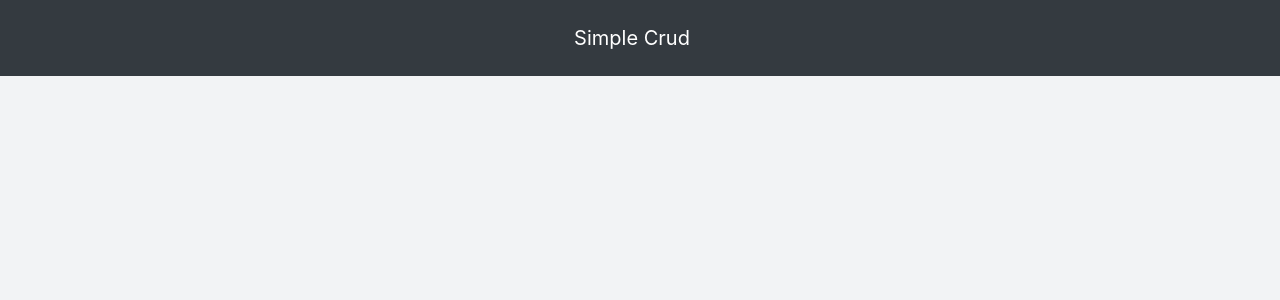
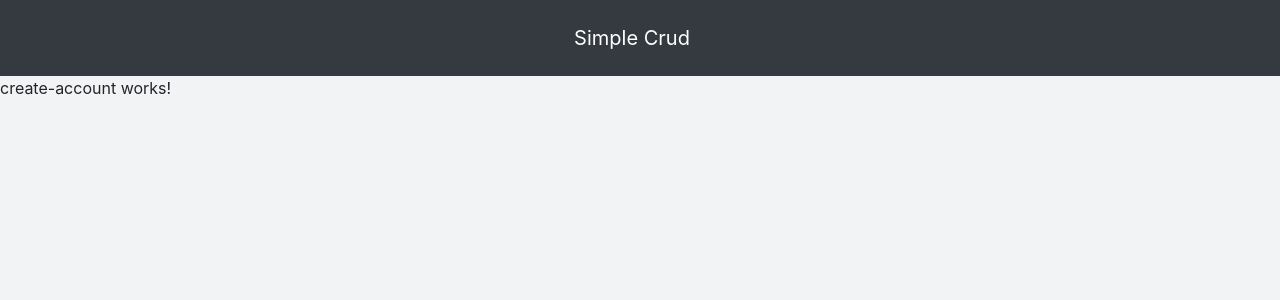
Before and after one commit to alfredosebastiao/simple-crud-with-angular, an Angular app: page /create-account in a window 1280 px wide. Before the commit this address led to /. Shown: the top 300 px of the page. Built offline with nearby package versions, Linux system fonts and the light colour scheme.

Commit message:
Create-account Compent created

```diff
--- a/src/app/app.module.ts
+++ b/src/app/app.module.ts
@@ -6,12 +6,14 @@ import { BsDropdownModule } from 'ngx-bootstrap/dropdown';
 import { NavBarComponent } from './nav-bar/nav-bar.component';
 import { LoginComponent } from './login/login.component';
 import {AppRoutingModule} from './app.routing.module';
+import { CreateAccountComponent } from './create-account/create-account.component';
 
 @NgModule({
   declarations: [
     AppComponent,
     NavBarComponent,
-    LoginComponent
+    LoginComponent,
+    CreateAccountComponent
   ],
   imports: [
     BrowserModule,
--- a/src/app/app.routing.module.ts
+++ b/src/app/app.routing.module.ts
@@ -3,9 +3,11 @@ import { NgModule } from '@angular/core';
 import {RouterModule, Routes} from '@angular/router';
 
 import { LoginComponent } from './login/login.component';
+import {CreateAccountComponent} from './create-account/create-account.component';
 
 const appRoutes: Routes = [
   { path: 'login', component: LoginComponent},
+  { path: 'create-account', component: CreateAccountComponent},
   { path: '', component: LoginComponent}
 ];
 @NgModule({
--- /dev/null
+++ b/src/app/create-account/create-account.component.html
@@ -0,0 +1,3 @@
+<p>
+  create-account works!
+</p>
--- /dev/null
+++ b/src/app/create-account/create-account.component.ts
@@ -0,0 +1,15 @@
+import { Component, OnInit } from '@angular/core';
+
+@Component({
+  selector: 'app-create-account',
+  templateUrl: './create-account.component.html',
+  styleUrls: ['./create-account.component.css']
+})
+export class CreateAccountComponent implements OnInit {
+
+  constructor() { }
+
+  ngOnInit() {
+  }
+
+}
--- a/src/app/login/login.component.html
+++ b/src/app/login/login.component.html
@@ -22,7 +22,7 @@
 
       </div>
       <div class="card-footer bg-transparent ">
-        <span>Nao possui conta?</span> <a href="#">Criar Conta</a>
+        <span>Nao possui conta?</span> <a routerLink="create-account" >Criar Conta</a>
       </div>
     </div>
   </div>
```
Also changed, not shown: src/app/create-account/create-account.component.css (added), 1 other file (tests, documents, lock files or other folders).
